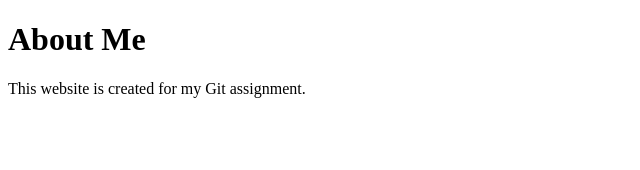
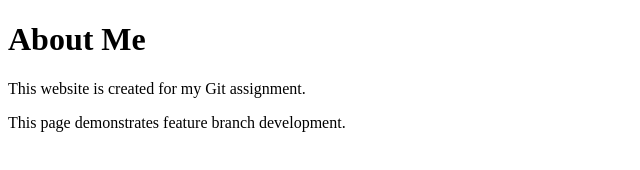
Before and after one commit to akshaya-blip/GitAssignment, a plain HTML site: page about.html in a window 1280 px wide. Shown: the whole page, without its empty margins (0-640 px from the left). Drawn offline with Linux system fonts and the light colour scheme.

Commit message:
Add feature description to about page

```diff
--- a/about.html
+++ b/about.html
@@ -6,5 +6,6 @@
 <body>
     <h1>About Me</h1>
     <p>This website is created for my Git assignment.</p>
+    <p>This page demonstrates feature branch development.</p>
 </body>
 </html>
```
